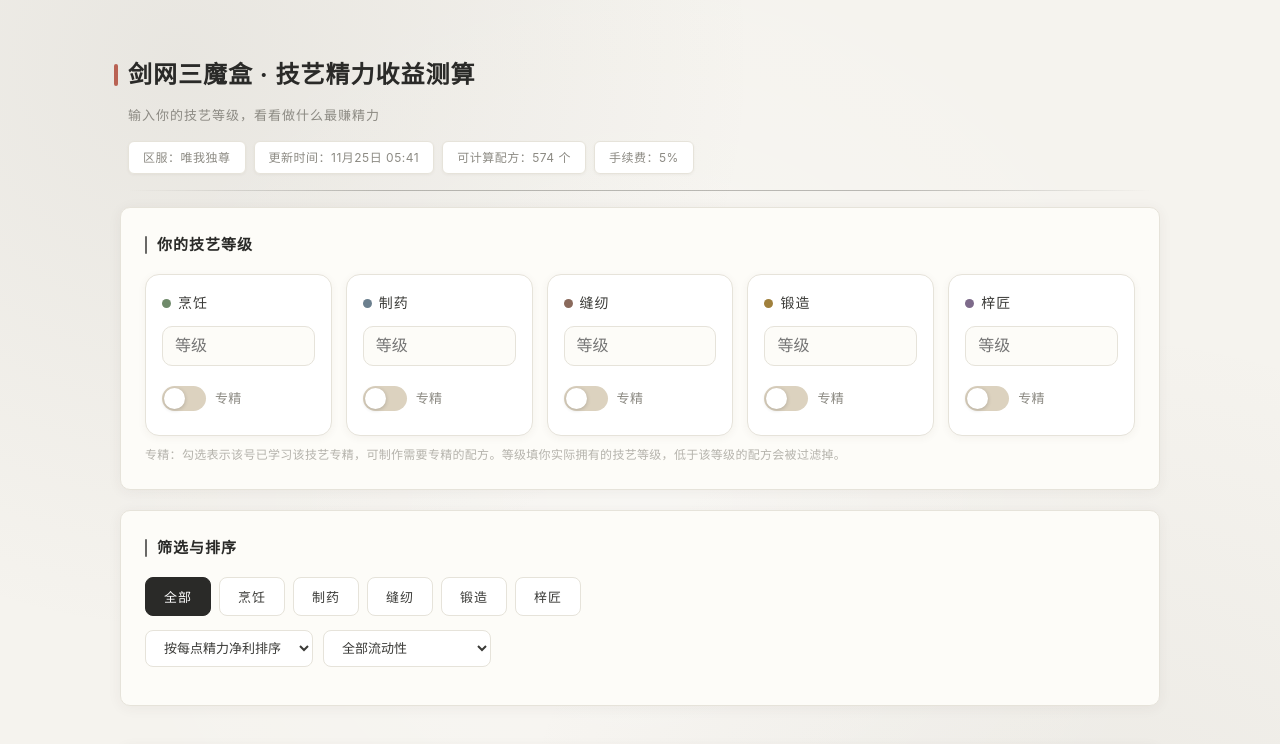
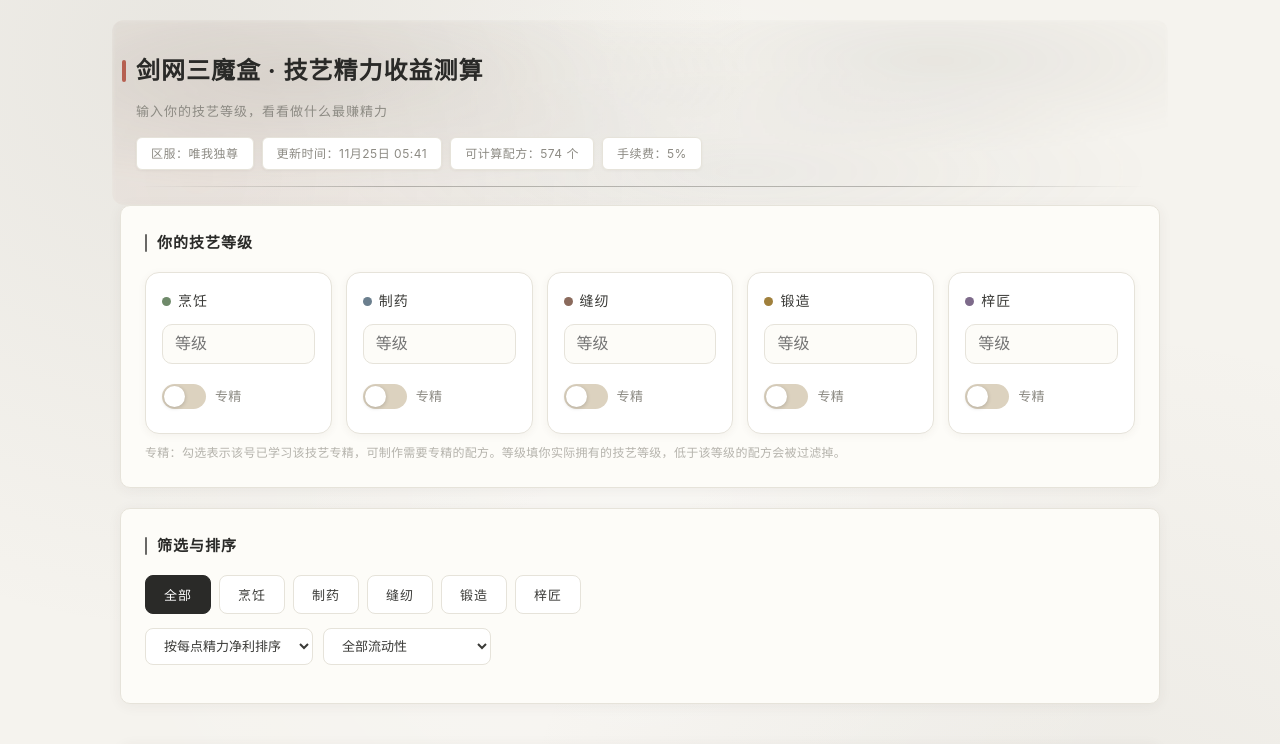
Before and after one commit to hhc990316/jx3-profit, a plain HTML site: page index.html in a window 1280 px wide. Shown: the top 744 px of the page. Drawn offline with Linux system fonts and the light colour scheme.

Commit message:
标题区加水墨晕染底色

```diff
--- a/index.html
+++ b/index.html
@@ -52,7 +52,25 @@ body {
 .container { max-width: 1080px; margin: 0 auto; padding: 28px 20px; }
 
 /* 头部 */
-.header { padding: 26px 8px 16px; position: relative; }
+.header {
+  padding: 26px 8px 16px; position: relative;
+  margin: -8px -8px 0;
+  padding: 30px 24px 18px;
+  border-radius: 12px;
+  overflow: hidden;
+}
+/* 水墨晕染底色：淡墨在宣纸上晕开的不规则墨迹 */
+.header::before {
+  content: ""; position: absolute; inset: 0; z-index: 0;
+  pointer-events: none;
+  background:
+    radial-gradient(ellipse 60% 90% at 18% 30%, rgba(120,116,105,0.14) 0%, transparent 70%),
+    radial-gradient(ellipse 45% 70% at 78% 22%, rgba(120,116,105,0.10) 0%, transparent 72%),
+    radial-gradient(ellipse 55% 80% at 60% 82%, rgba(120,116,105,0.08) 0%, transparent 70%),
+    radial-gradient(circle at 8% 85%, rgba(176,74,58,0.05) 0%, transparent 45%);
+  filter: blur(2px);
+}
+.header > * { position: relative; z-index: 1; }
 .header::after {
   content: ""; display: block; height: 1px; margin-top: 16px;
   background: linear-gradient(90deg, transparent, var(--ink-3) 25%, var(--ink-3) 75%, transparent);
```
